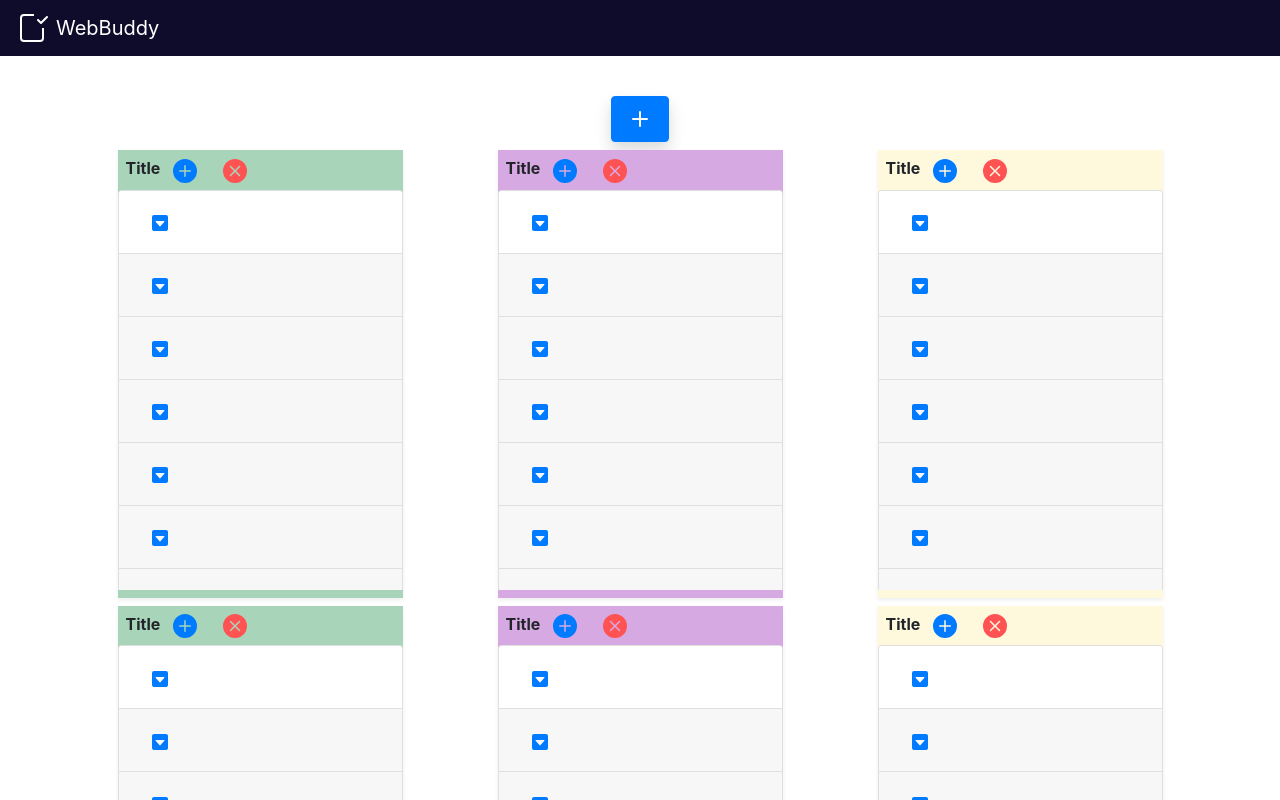
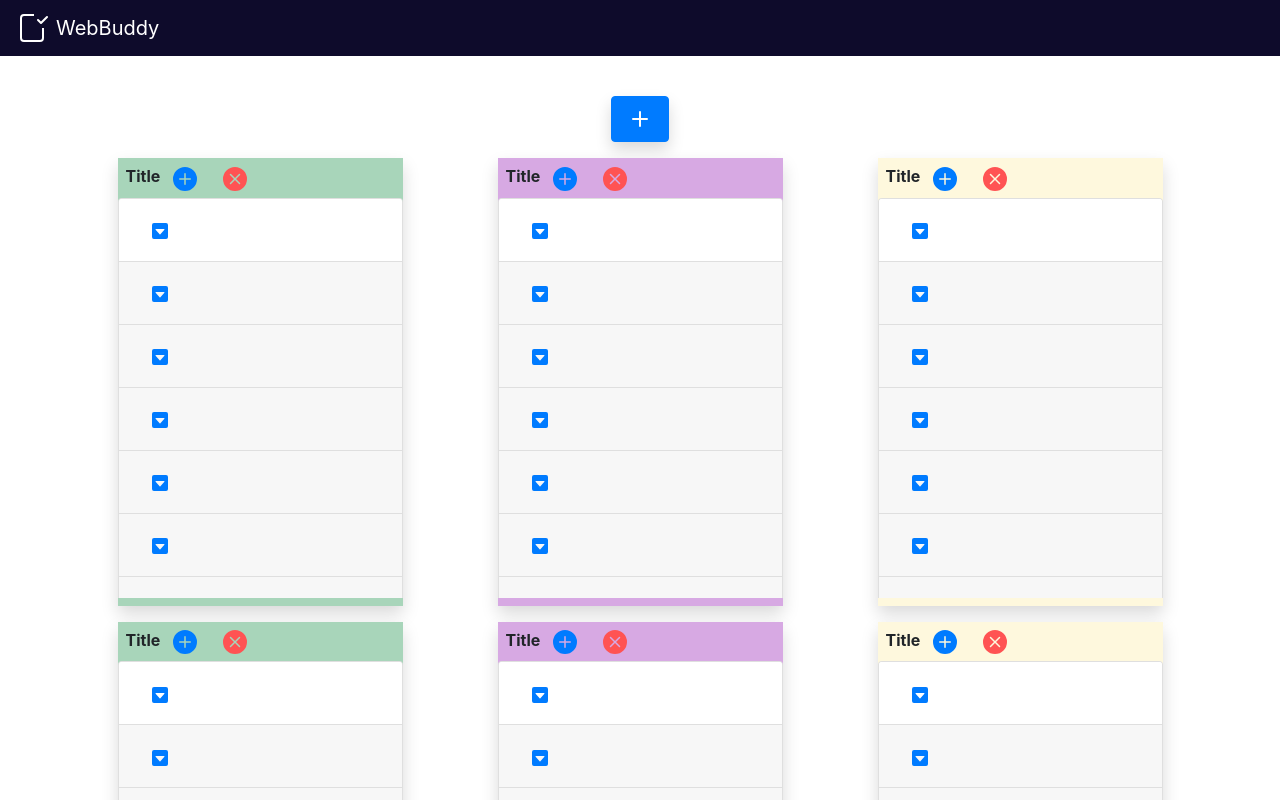
Before and after one commit to Oluwatobi-beebittech/WebBuddy, a React (Create React App) app: page / in a window 1280 px wide. Shown: the top 800 px of the page. Built offline with nearby package versions, Linux system fonts and the light colour scheme.

Commit message:
modified card shadow property

```diff
--- a/src/containers/cards.jsx
+++ b/src/containers/cards.jsx
@@ -13,7 +13,7 @@ class Cards extends Component {
     return (
       <React.Fragment>
         <div
-          className="col-md-3 shadow-sm px-0 pb-2"
+          className="col-md-3 shadow px-0 pb-2 mt-2"
           style={{ backgroundColor: this.props.cardColor }}
         >
           <div
--- a/src/css/main.css
+++ b/src/css/main.css
@@ -12,7 +12,8 @@
   color: white;
 }
 .myCard {
-  height: 25em;
+  min-height: 10em;
+  max-height: 25em;
   overflow-y: scroll;
   scrollbar-width: thin;
   scrollbar-color: #49465f #cececf;
```
